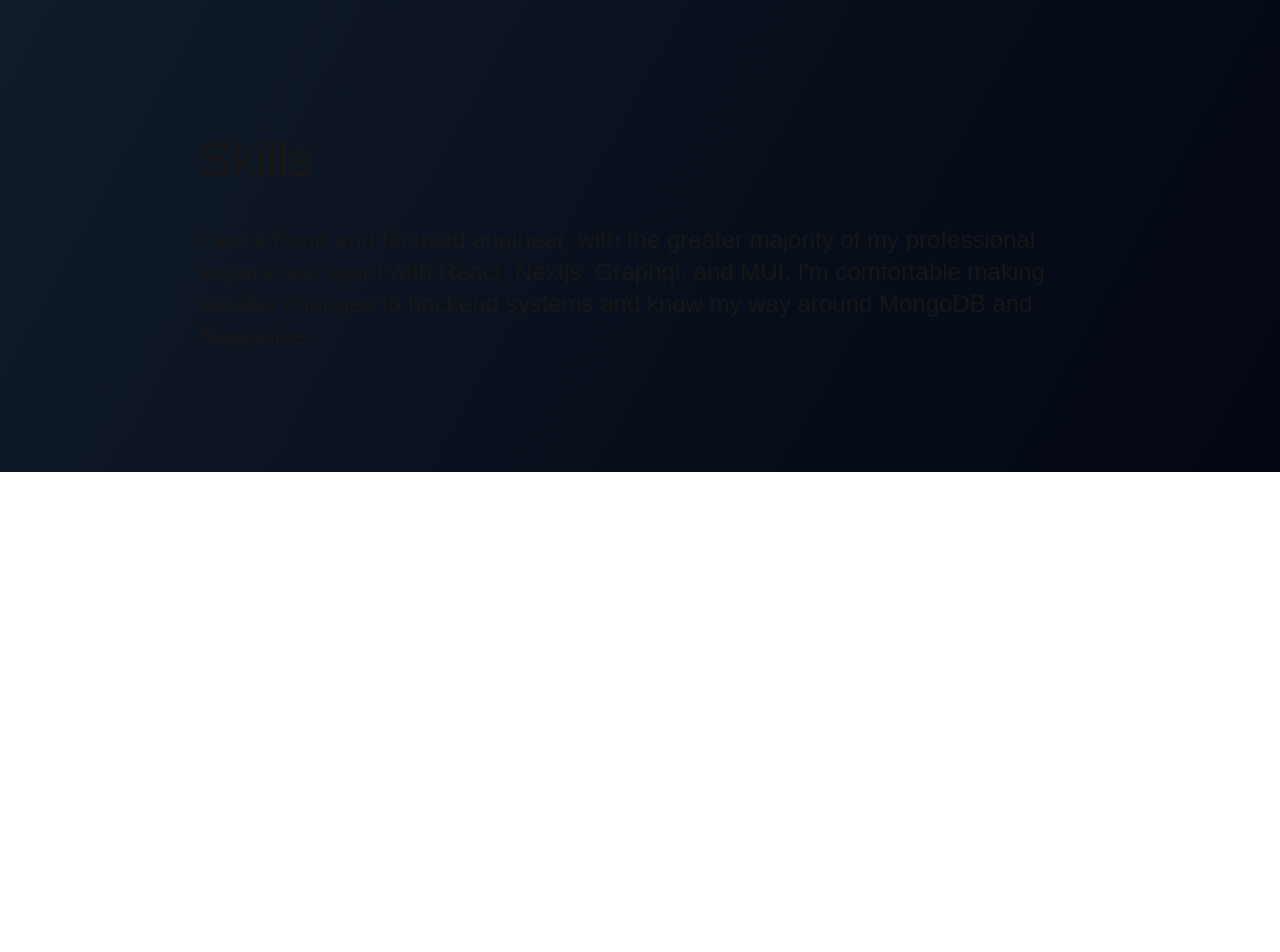
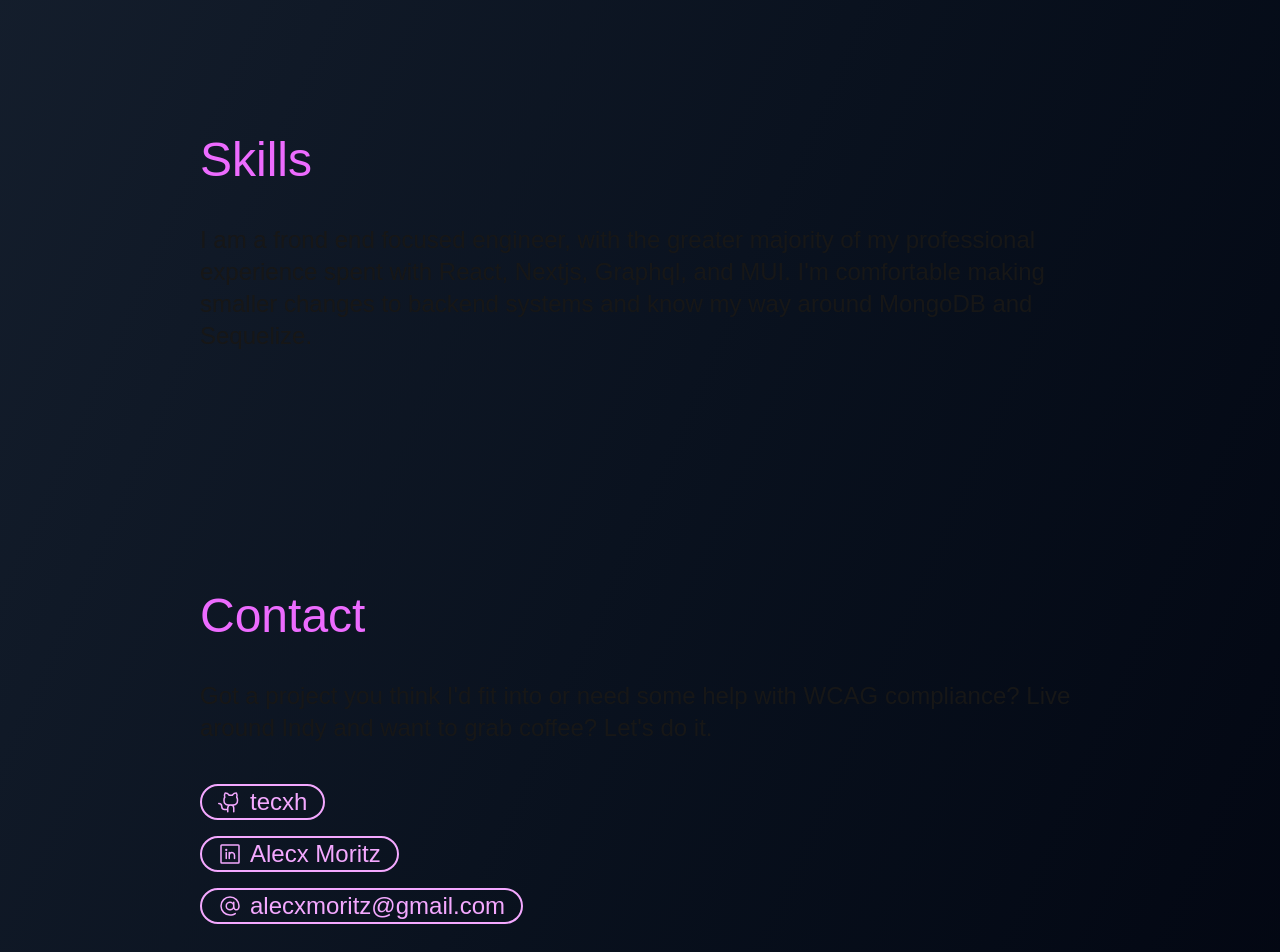
Before and after one commit to tecxh/personal-site, a Next.js app: page / in a window 1280 px wide. Shown: the part 1840-2792 px from the top of the page. Before the commit the page ends 2312 px from the top, so only its background shows below. Built offline with nearby package versions, Linux system fonts and the light colour scheme.

Commit message:
add contact section

```diff
--- a/src/app/page.tsx
+++ b/src/app/page.tsx
@@ -1,4 +1,5 @@
 import { PageContainer } from "~/components/common";
+import { ContactSubSection } from "~/components/ContactSubSection";
 import { ExperienceSubSection } from "~/components/ExperienceSubSection";
 import { SkillsSubSection } from "~/components/SkillsSubSection";
 
@@ -7,6 +8,7 @@
     <div className="">
       <ExperienceSubSection />
       <SkillsSubSection />
+      <ContactSubSection />
     </div>
   );
 }
--- /dev/null
+++ b/src/components/ContactSubSection.tsx
@@ -0,0 +1,14 @@
+import { GithubLogoIcon } from "@phosphor-icons/react/ssr"
+import { ContactChip } from "./HomeSections/ui/ContactChip"
+
+export const ContactSubSection = () => {
+    return (
+        <div>
+            <h3 className="text-5xl mb-10 text-fuchsia-400">Contact</h3>
+            <p className="text-2xl mb-10">Got a project you think I&apos;d fit into or need some help with WCAG compliance? Live around Indy and want to grab coffee? Let&apos;s do it.</p>
+            <ContactChip href="https://github.com/tecxh" text="tecxh" iconVariant="github" />
+            <ContactChip href="https://www.linkedin.com/in/alecx-moritz-81a1b615a/" text="Alecx Moritz" iconVariant="linkedin" />
+            <ContactChip href="mailto:alecxmoritz@gmail.com" text="alecxmoritz@gmail.com" iconVariant="email" />
+        </div>
+    )
+}
--- a/src/components/ExperienceSubSection.tsx
+++ b/src/components/ExperienceSubSection.tsx
@@ -6,7 +6,7 @@
     }
     return (
         <div className="mb-60">
-            <h3 className="text-5xl mb-10">Experience</h3>
+            <h3 className="text-5xl mb-10 text-fuchsia-400">Experience</h3>
             <div className="flex flex-row gap-10">
                 <div className="w-120">
                     <ul className="text-2xl">
--- /dev/null
+++ b/src/components/HomeSections/ui/ContactChip.tsx
@@ -0,0 +1,34 @@
+import { AtIcon, GithubLogoIcon, LinkedinLogoIcon } from "@phosphor-icons/react/dist/ssr";
+
+interface ContactChipProps {
+  href: string;
+  text: string;
+  iconVariant: 'github' | 'email' | 'linkedin';
+}
+
+export const ContactChip = (props: ContactChipProps) => {
+  const { href, text, iconVariant } = props;
+
+  const Icon = (() => {
+    switch (iconVariant) {
+      case 'github':
+        return <GithubLogoIcon />
+      case 'linkedin':
+        return <LinkedinLogoIcon />
+      case 'email':
+      default:
+        return <AtIcon />
+    }
+  })()
+
+  return (
+    <div className="text-2xl border-2 rounded-4xl my-4 px-4 w-fit text-fuchsia-300 border-fuchsia-300 hover:text-fuchsia-200 hover:border-fuchsia-200">
+      <a href={href} target="_blank" rel="noopener">
+        <div className="flex flex-row items-center gap-2">
+          {Icon}
+          {text}
+        </div>
+      </a>
+    </div>
+  )
+}
--- a/src/components/SkillsSubSection.tsx
+++ b/src/components/SkillsSubSection.tsx
@@ -1,7 +1,7 @@
 export const SkillsSubSection = () => {
     return (
-        <div>
-            <h3 className="text-5xl mb-10">Skills</h3>
+        <div className="mb-60">
+            <h3 className="text-5xl mb-10 text-fuchsia-400">Skills</h3>
             <p className="text-2xl">
                 I am a frond end focused engineer, with the greater majority of my professional experience spent with React, Nextjs, Graphql, and MUI. I&apos;m comfortable making smaller changes to backend systems and know my way around MongoDB and Sequelize.
             </p>
```
